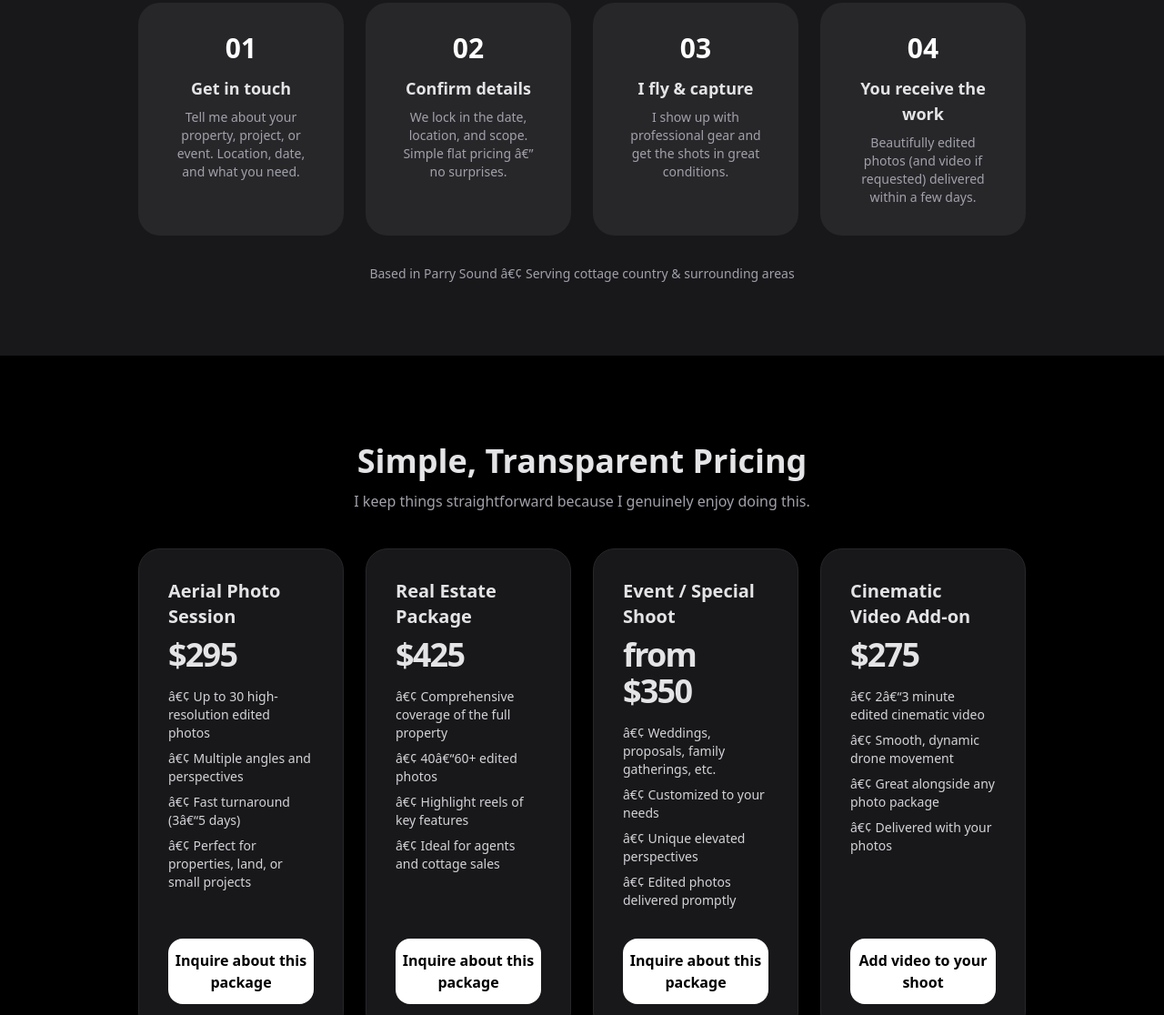
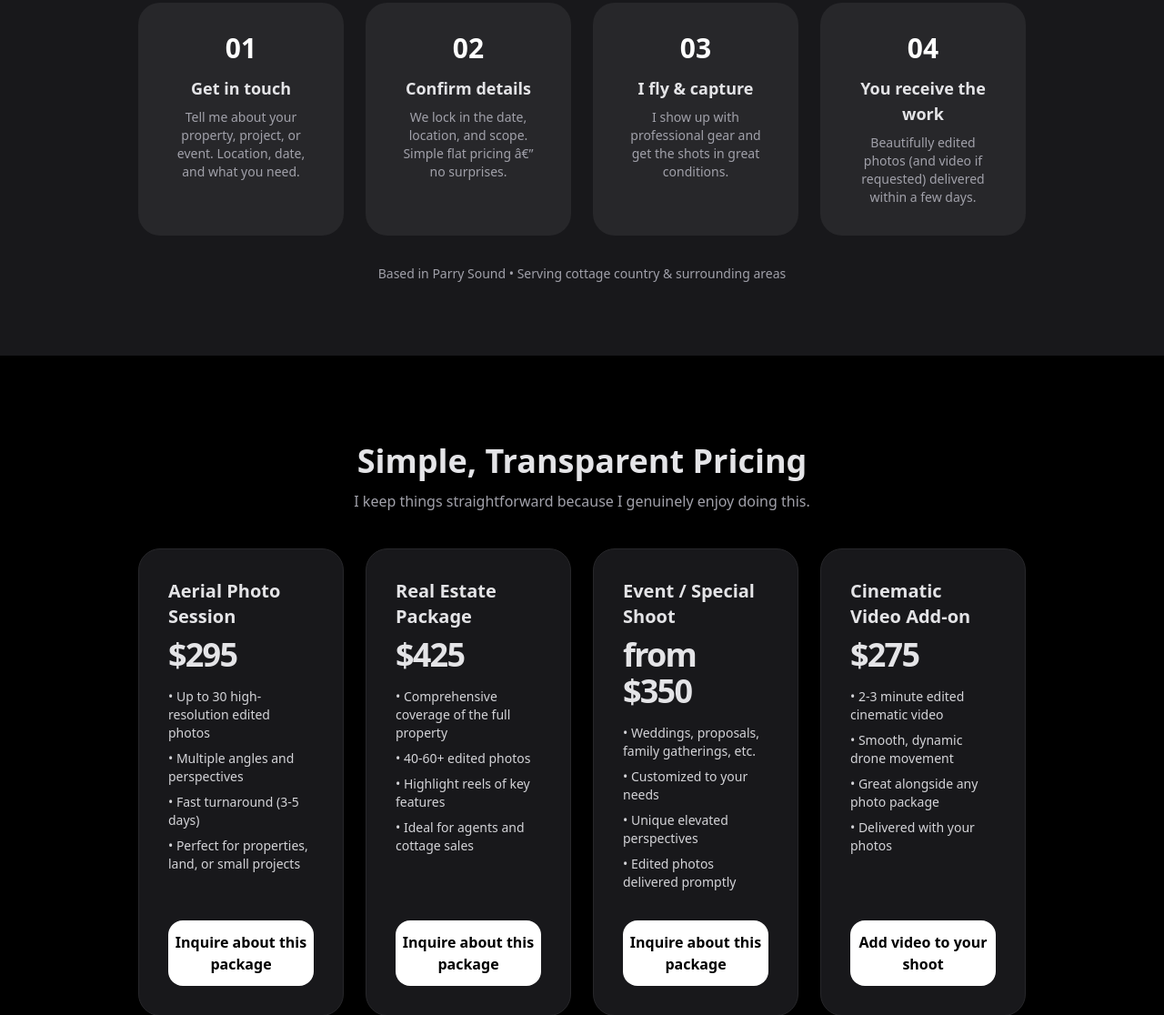
Before and after one commit to jordanpatten/elevated-frames, a plain HTML site: page index.html in a window 1280 px wide. Shown: the part 1453-2569 px from the top of the page at 91% size. Drawn offline with nearby package versions, Linux system fonts and the light colour scheme.

Commit message:
Fix encoding issue with bullets and special characters in pricing section

```diff
--- a/index.html
+++ b/index.html
@@ -251,7 +251,7 @@
           <p class="text-zinc-400 text-sm">Beautifully edited photos (and video if requested) delivered within a few days.</p>
         </div>
       </div>
-      <p class="text-center text-zinc-400 text-sm mt-8">Based in Parry Sound â€¢ Serving cottage country & surrounding areas</p>
+      <p class="text-center text-zinc-400 text-sm mt-8">Based in Parry Sound &bull; Serving cottage country & surrounding areas</p>
     </div>
   </section>
 
@@ -268,10 +268,10 @@
             <h3 class="text-xl font-semibold mb-2">Aerial Photo Session</h3>
             <div class="text-4xl font-bold tracking-tighter mb-4">$295</div>
             <ul class="space-y-2 text-sm text-zinc-300">
-              <li>â€¢ Up to 30 high-resolution edited photos</li>
-              <li>â€¢ Multiple angles and perspectives</li>
-              <li>â€¢ Fast turnaround (3â€“5 days)</li>
-              <li>â€¢ Perfect for properties, land, or small projects</li>
+              <li>&bull; Up to 30 high-resolution edited photos</li>
+              <li>&bull; Multiple angles and perspectives</li>
+              <li>&bull; Fast turnaround (3-5 days)</li>
+              <li>&bull; Perfect for properties, land, or small projects</li>
             </ul>
           </div>
           <a href="#contact" class="mt-8 block text-center bg-white text-black py-3 rounded-2xl font-semibold hover:bg-zinc-100 transition">Inquire about this package</a>
@@ -283,10 +283,10 @@
             <h3 class="text-xl font-semibold mb-2">Real Estate Package</h3>
             <div class="text-4xl font-bold tracking-tighter mb-4">$425</div>
             <ul class="space-y-2 text-sm text-zinc-300">
-              <li>â€¢ Comprehensive coverage of the full property</li>
-              <li>â€¢ 40â€“60+ edited photos</li>
-              <li>â€¢ Highlight reels of key features</li>
-              <li>â€¢ Ideal for agents and cottage sales</li>
+              <li>&bull; Comprehensive coverage of the full property</li>
+              <li>&bull; 40-60+ edited photos</li>
+              <li>&bull; Highlight reels of key features</li>
+              <li>&bull; Ideal for agents and cottage sales</li>
             </ul>
           </div>
           <a href="#contact" class="mt-8 block text-center bg-white text-black py-3 rounded-2xl font-semibold hover:bg-zinc-100 transition">Inquire about this package</a>
@@ -298,10 +298,10 @@
             <h3 class="text-xl font-semibold mb-2">Event / Special Shoot</h3>
             <div class="text-4xl font-bold tracking-tighter mb-4">from $350</div>
             <ul class="space-y-2 text-sm text-zinc-300">
-              <li>â€¢ Weddings, proposals, family gatherings, etc.</li>
-              <li>â€¢ Customized to your needs</li>
-              <li>â€¢ Unique elevated perspectives</li>
-              <li>â€¢ Edited photos delivered promptly</li>
+              <li>&bull; Weddings, proposals, family gatherings, etc.</li>
+              <li>&bull; Customized to your needs</li>
+              <li>&bull; Unique elevated perspectives</li>
+              <li>&bull; Edited photos delivered promptly</li>
             </ul>
           </div>
           <a href="#contact" class="mt-8 block text-center bg-white text-black py-3 rounded-2xl font-semibold hover:bg-zinc-100 transition">Inquire about this package</a>
@@ -313,10 +313,10 @@
             <h3 class="text-xl font-semibold mb-2">Cinematic Video Add-on</h3>
             <div class="text-4xl font-bold tracking-tighter mb-4">$275</div>
             <ul class="space-y-2 text-sm text-zinc-300">
-              <li>â€¢ 2â€“3 minute edited cinematic video</li>
-              <li>â€¢ Smooth, dynamic drone movement</li>
-              <li>â€¢ Great alongside any photo package</li>
-              <li>â€¢ Delivered with your photos</li>
+              <li>&bull; 2-3 minute edited cinematic video</li>
+              <li>&bull; Smooth, dynamic drone movement</li>
+              <li>&bull; Great alongside any photo package</li>
+              <li>&bull; Delivered with your photos</li>
             </ul>
           </div>
           <a href="#contact" class="mt-8 block text-center bg-white text-black py-3 rounded-2xl font-semibold hover:bg-zinc-100 transition">Add video to your shoot</a>
@@ -433,7 +433,7 @@
   </section>
 
   <footer class="bg-zinc-950 py-10 text-center text-zinc-500 text-sm">
-    Â© 2026 Elevated Frames â€¢ Parry Sound, Ontario
+    &copy; 2026 Elevated Frames &bull; Parry Sound, Ontario
   </footer>
 
   <script>
```
